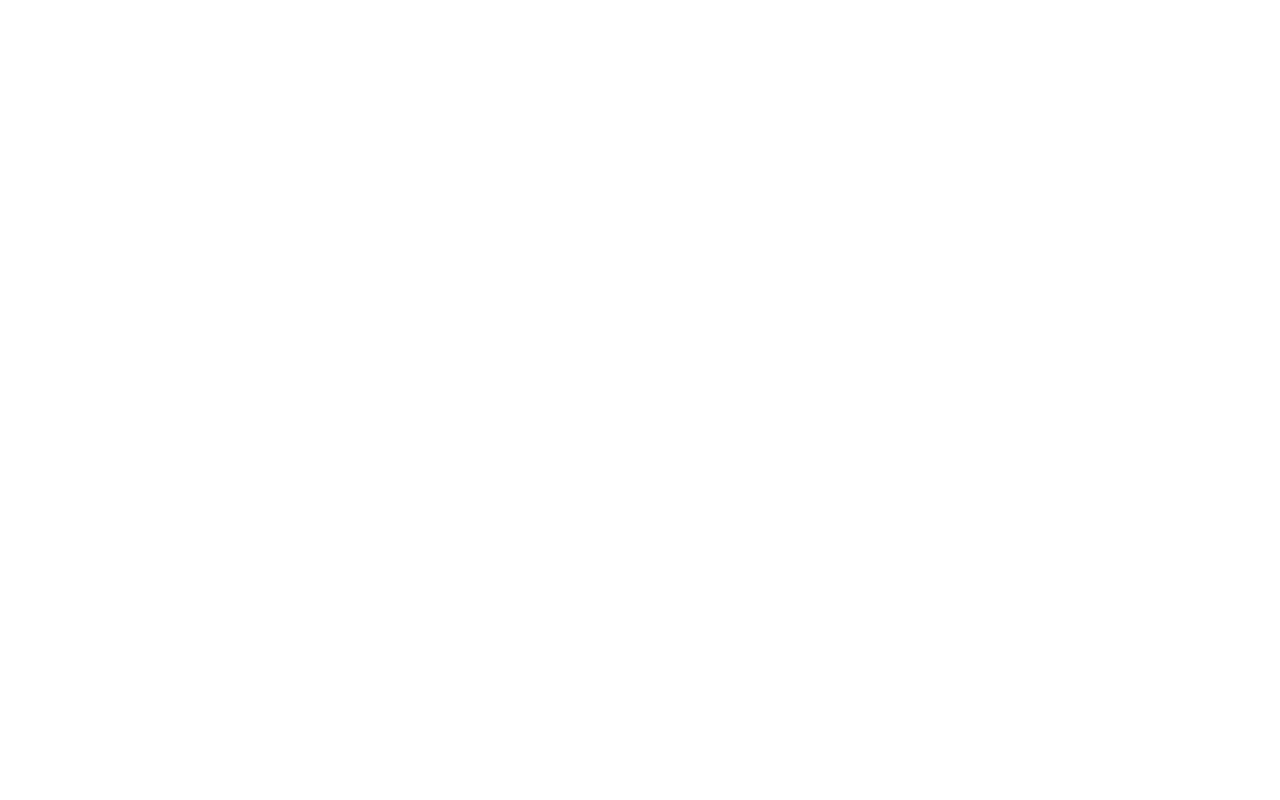
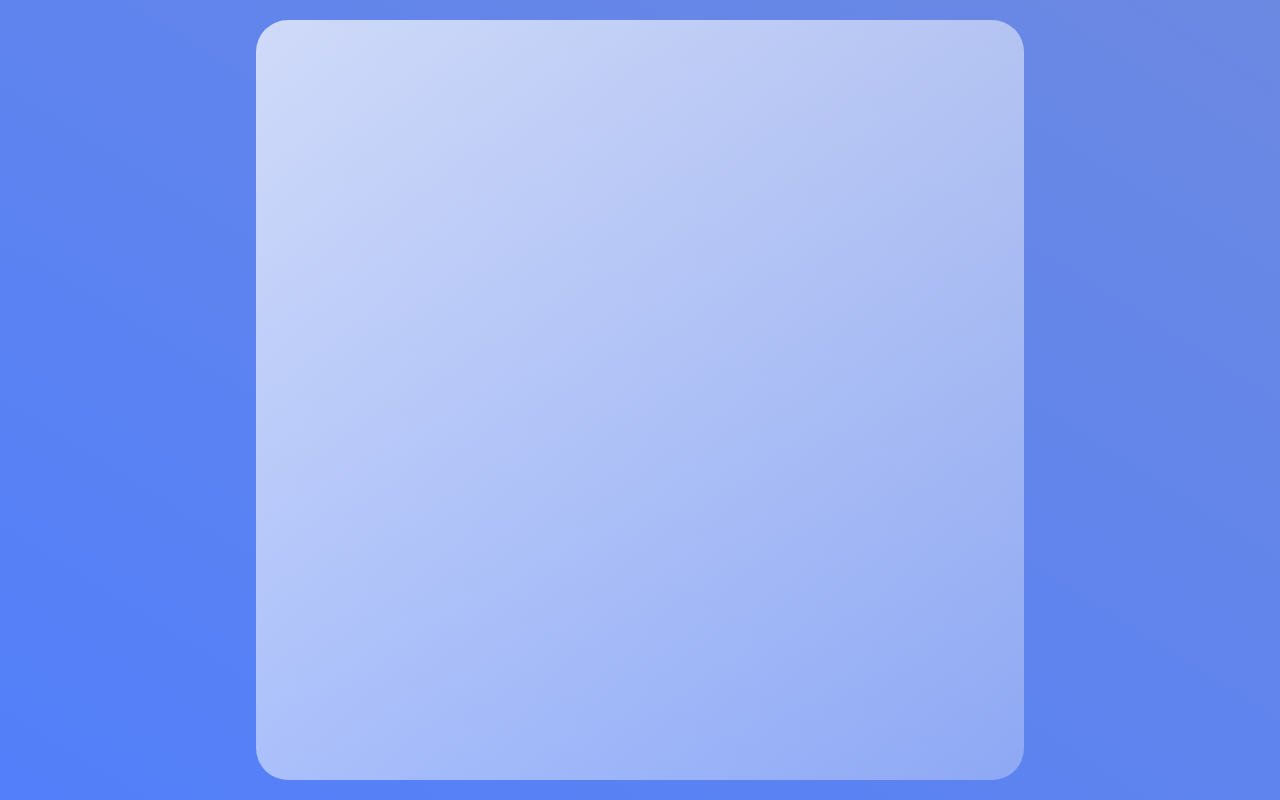
Before and after one commit to zyphuscode/Project-Expense, a plain HTML site: page index.html in a window 1280 px wide. Drawn offline with Linux system fonts and the light colour scheme.

Commit message:
ADded glass effect using linear gradients.

```diff
--- a/style.css
+++ b/style.css
@@ -3,3 +3,23 @@
   padding: 0;
   box-sizing: border-box;
 }
+
+main {
+  min-height: 100vh;
+  background: linear-gradient(to right top, #527ffa, #6c89e2);
+  display: flex;
+  align-items: center;
+  justify-content: center;
+}
+
+.glass{
+  background: white;
+  min-height: 95vh;
+  width: 60%;
+  background: linear-gradient(to right bottom, rgba(255,255,255,0.7), rgba(255,255,255,0.3));
+  border-radius: 2rem;
+}
+
+.circle1, .circle2{
+
+}
```
